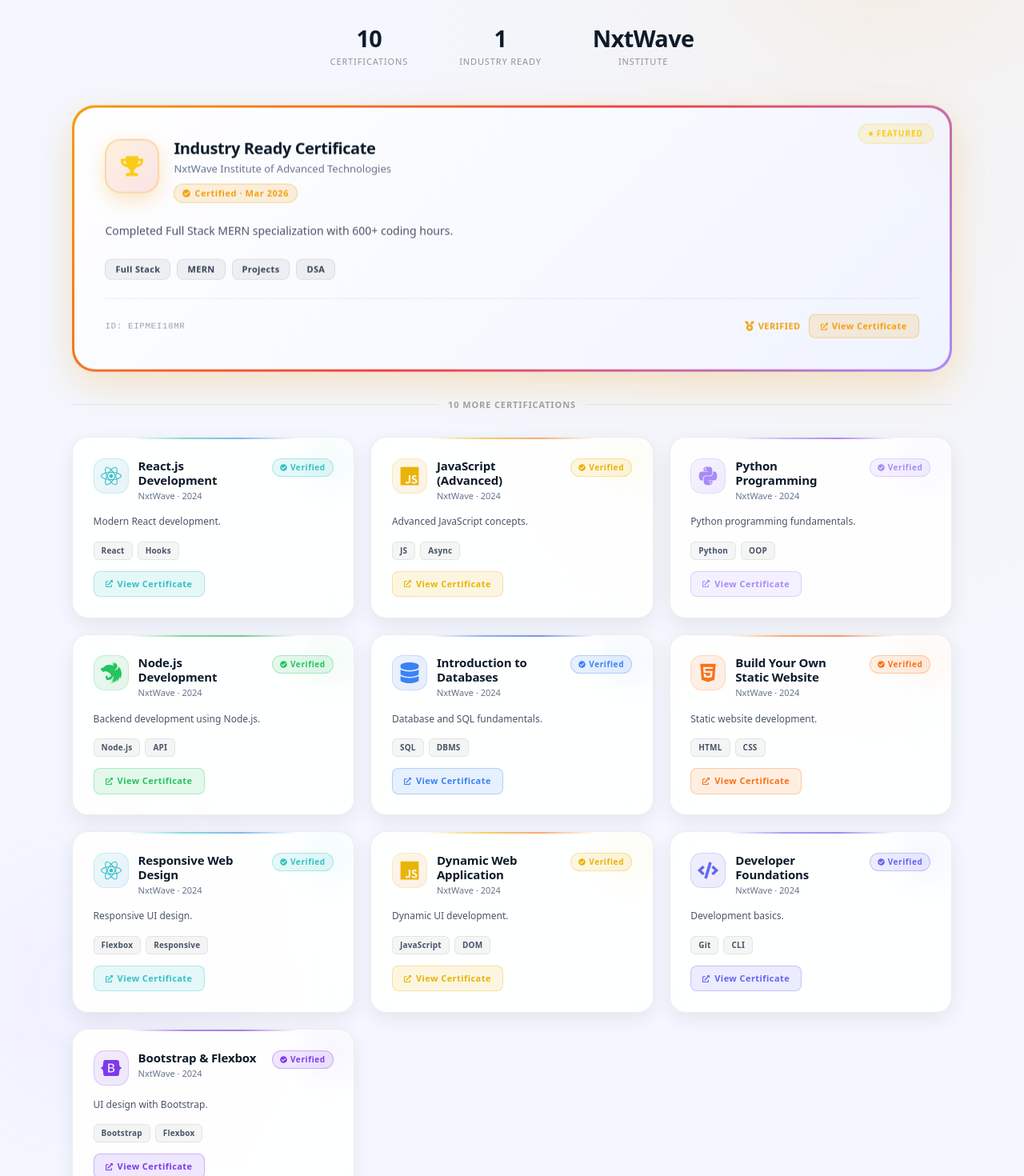
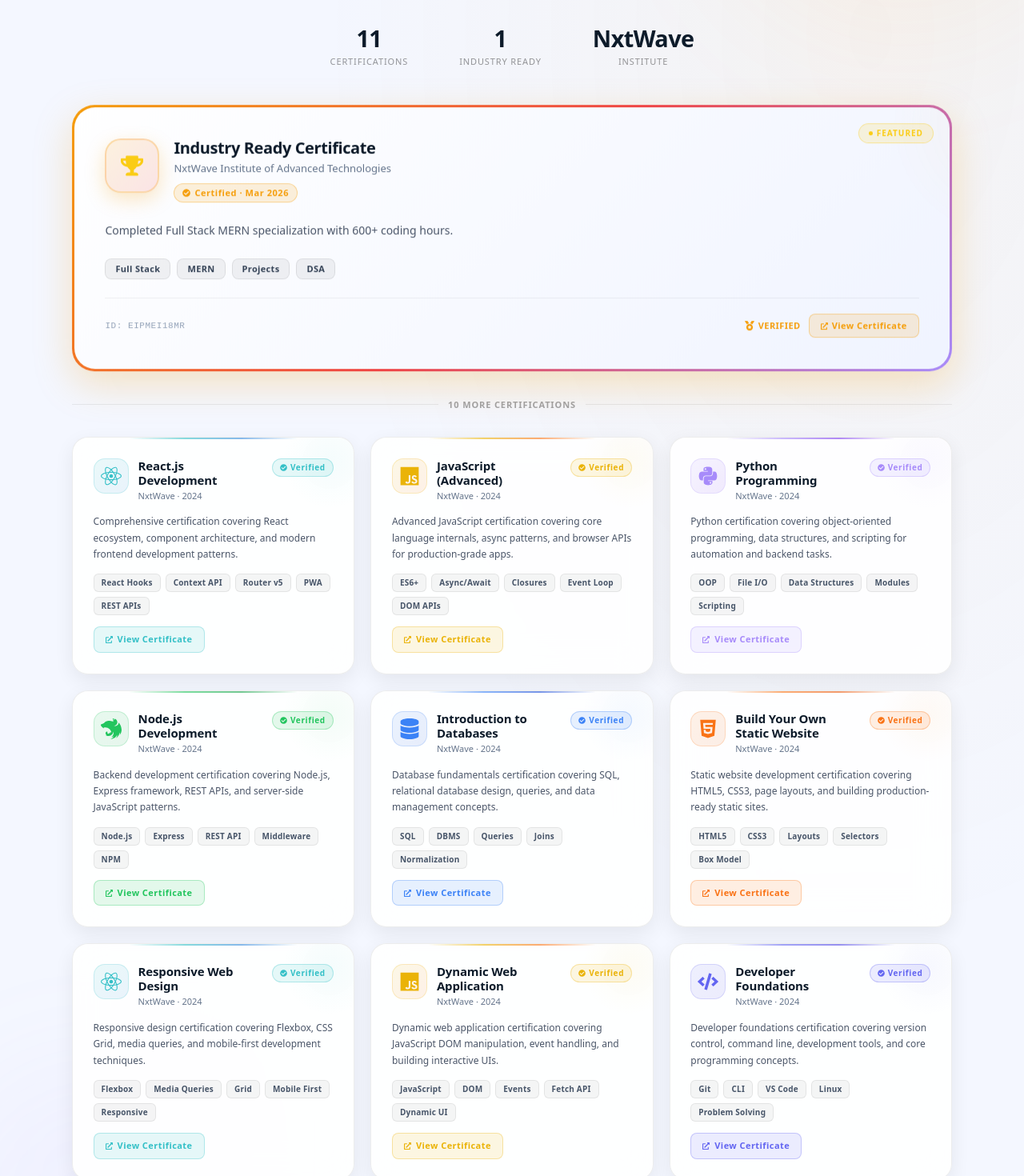
Before and after one commit to SoloDarkNet/Portfolio, a React (Vite) app: page /certifications in a window 1280 px wide. Shown: the part 340-1810 px from the top of the page at 80% size. Built offline with nearby package versions, Linux system fonts and the light colour scheme.

Commit message:
path changes added

```diff
--- a/src/Components/Certifications/certification.jsx
+++ b/src/Components/Certifications/certification.jsx
@@ -1,5 +1,5 @@
 import { useContext, useState } from "react";
-import { motion, AnimatePresence } from "framer-motion";
+import { motion } from "framer-motion";
 import { AppContext } from "../../Context/context";
 import {
   FaReact,
@@ -34,14 +34,14 @@
     skills: ["Full Stack", "MERN", "Projects", "DSA"],
     desc: "Completed Full Stack MERN specialization with 600+ coding hours.",
     credentialId: "EIPMEI18MR",
-    pdfPath: "../../../public/assets/IRC.pdf",
+    pdfPath: "/assets/IRC.pdf",
     featured: true,
   },
-
   {
     id: 2,
     title: "React.js Development",
     issuer: "NxtWave",
+    issuerFull: "NxtWave Institute of Advanced Technologies",
     date: "2024",
     type: "frontend",
     icon: <FaReact style={{ fontSize: 26, color: "#34c0c7" }} />,
@@ -51,15 +51,17 @@
     badgeColor: "rgba(52,192,199,0.12)",
     badgeBorder: "rgba(52,192,199,0.3)",
     badgeText: "#34c0c7",
-    skills: ["React", "Hooks"],
-    desc: "Modern React development.",
+    skills: ["React Hooks", "Context API", "Router v5", "PWA", "REST APIs"],
+    desc: "Comprehensive certification covering React ecosystem, component architecture, and modern frontend development patterns.",
     credentialId: "RCT-2024-SOL",
-    pdfPath: "../../../public/assets/React.pdf",
+    pdfPath: "/assets/React.pdf",
+    featured: false,
   },
   {
     id: 3,
     title: "JavaScript (Advanced)",
     issuer: "NxtWave",
+    issuerFull: "NxtWave Institute of Advanced Technologies",
     date: "2024",
     type: "language",
     icon: <FaJs style={{ fontSize: 26, color: "#eab308" }} />,
@@ -69,16 +71,17 @@
     badgeColor: "rgba(234,179,8,0.12)",
     badgeBorder: "rgba(234,179,8,0.3)",
     badgeText: "#eab308",
-    skills: ["JS", "Async"],
-    desc: "Advanced JavaScript concepts.",
+    skills: ["ES6+", "Async/Await", "Closures", "Event Loop", "DOM APIs"],
+    desc: "Advanced JavaScript certification covering core language internals, async patterns, and browser APIs for production-grade apps.",
     credentialId: "JS-2024-SOL",
-    pdfPath: "../../../public/assets/JS ES6.pdf",
+    pdfPath: "/assets/JS ES6.pdf",
+    featured: false,
   },
-
   {
     id: 4,
     title: "Python Programming",
     issuer: "NxtWave",
+    issuerFull: "NxtWave Institute of Advanced Technologies",
     date: "2024",
     type: "language",
     icon: <FaPython style={{ fontSize: 26, color: "#a78bfa" }} />,
@@ -88,16 +91,17 @@
     badgeColor: "rgba(167,139,250,0.12)",
     badgeBorder: "rgba(167,139,250,0.3)",
     badgeText: "#a78bfa",
-    skills: ["Python", "OOP"],
-    desc: "Python programming fundamentals.",
+    skills: ["OOP", "File I/O", "Data Structures", "Modules", "Scripting"],
+    desc: "Python certification covering object-oriented programming, data structures, and scripting for automation and backend tasks.",
     credentialId: "PY-2024-SOL",
-    pdfPath: "../../../public/assets/python.pdf",
+    pdfPath: "/assets/python.pdf",
+    featured: false,
   },
-
   {
     id: 5,
     title: "Node.js Development",
     issuer: "NxtWave",
+    issuerFull: "NxtWave Institute of Advanced Technologies",
     date: "2024",
     type: "backend",
     icon: <SiNestjs style={{ fontSize: 26, color: "#22c55e" }} />,
@@ -107,16 +111,17 @@
     badgeColor: "rgba(34,197,94,0.12)",
     badgeBorder: "rgba(34,197,94,0.3)",
     badgeText: "#22c55e",
-    skills: ["Node.js", "API"],
-    desc: "Backend development using Node.js.",
+    skills: ["Node.js", "Express", "REST API", "Middleware", "NPM"],
+    desc: "Backend development certification covering Node.js, Express framework, REST APIs, and server-side JavaScript patterns.",
     credentialId: "NODE-2024-SOL",
-    pdfPath: "../../../public/assets/node.pdf",
+    pdfPath: "/assets/node.pdf",
+    featured: false,
   },
-
   {
     id: 6,
     title: "Introduction to Databases",
     issuer: "NxtWave",
+    issuerFull: "NxtWave Institute of Advanced Technologies",
     date: "2024",
     type: "database",
     icon: <FaDatabase style={{ fontSize: 26, color: "#3b82f6" }} />,
@@ -126,16 +131,17 @@
     badgeColor: "rgba(59,130,246,0.12)",
     badgeBorder: "rgba(59,130,246,0.3)",
     badgeText: "#3b82f6",
-    skills: ["SQL", "DBMS"],
-    desc: "Database and SQL fundamentals.",
+    skills: ["SQL", "DBMS", "Queries", "Joins", "Normalization"],
+    desc: "Database fundamentals certification covering SQL, relational database design, queries, and data management concepts.",
     credentialId: "SQL-2024-SOL",
-    pdfPath: "../../../public/assets/sql.pdf",
+    pdfPath: "/assets/sql.pdf",
+    featured: false,
   },
-
   {
     id: 7,
     title: "Build Your Own Static Website",
     issuer: "NxtWave",
+    issuerFull: "NxtWave Institute of Advanced Technologies",
     date: "2024",
     type: "frontend",
     icon: <FaHtml5 style={{ fontSize: 26, color: "#f97316" }} />,
@@ -145,16 +151,17 @@
     badgeColor: "rgba(249,115,22,0.12)",
     badgeBorder: "rgba(249,115,22,0.3)",
     badgeText: "#f97316",
-    skills: ["HTML", "CSS"],
-    desc: "Static website development.",
+    skills: ["HTML5", "CSS3", "Layouts", "Selectors", "Box Model"],
+    desc: "Static website development certification covering HTML5, CSS3, page layouts, and building production-ready static sites.",
     credentialId: "STATIC-2024-SOL",
-    pdfPath: "../../../public/assets/static-web.pdf",
+    pdfPath: "/assets/static-web.pdf",
+    featured: false,
   },
-
   {
     id: 8,
     title: "Responsive Web Design",
     issuer: "NxtWave",
+    issuerFull: "NxtWave Institute of Advanced Technologies",
     date: "2024",
     type: "frontend",
     icon: <FaReact style={{ fontSize: 26, color: "#34c0c7" }} />,
@@ -164,16 +171,17 @@
     badgeColor: "rgba(52,192,199,0.12)",
     badgeBorder: "rgba(52,192,199,0.3)",
     badgeText: "#34c0c7",
-    skills: ["Flexbox", "Responsive"],
-    desc: "Responsive UI design.",
+    skills: ["Flexbox", "Media Queries", "Grid", "Mobile First", "Responsive"],
+    desc: "Responsive design certification covering Flexbox, CSS Grid, media queries, and mobile-first development techniques.",
     credentialId: "RESP-2024-SOL",
-    pdfPath: "../../../public/assets/Responsive.pdf",
+    pdfPath: "/assets/Responsive.pdf",
+    featured: false,
   },
-
   {
     id: 9,
     title: "Dynamic Web Application",
     issuer: "NxtWave",
+    issuerFull: "NxtWave Institute of Advanced Technologies",
     date: "2024",
     type: "frontend",
     icon: <FaJs style={{ fontSize: 26, color: "#eab308" }} />,
@@ -183,16 +191,17 @@
     badgeColor: "rgba(234,179,8,0.12)",
     badgeBorder: "rgba(234,179,8,0.3)",
     badgeText: "#eab308",
-    skills: ["JavaScript", "DOM"],
-    desc: "Dynamic UI development.",
+    skills: ["JavaScript", "DOM", "Events", "Fetch API", "Dynamic UI"],
+    desc: "Dynamic web application certification covering JavaScript DOM manipulation, event handling, and building interactive UIs.",
     credentialId: "DYNAMIC-2024-SOL",
-    pdfPath: "../../../public/assets/dynamic-web.pdf",
+    pdfPath: "/assets/Dynamic-web.pdf",
+    featured: false,
   },
-
   {
     id: 10,
     title: "Developer Foundations",
     issuer: "NxtWave",
+    issuerFull: "NxtWave Institute of Advanced Technologies",
     date: "2024",
     type: "foundation",
     icon: <FaCode style={{ fontSize: 26, color: "#6366f1" }} />,
@@ -202,16 +211,17 @@
     badgeColor: "rgba(99,102,241,0.12)",
     badgeBorder: "rgba(99,102,241,0.3)",
     badgeText: "#6366f1",
-    skills: ["Git", "CLI"],
-    desc: "Development basics.",
+    skills: ["Git", "CLI", "VS Code", "Linux", "Problem Solving"],
+    desc: "Developer foundations certification covering version control, command line, development tools, and core programming concepts.",
     credentialId: "FOUND-2024-SOL",
-    pdfPath: "../../../public/assets/Developer-Foundation.pdf",
+    pdfPath: "/assets/Developer-Foundation.pdf",
+    featured: false,
   },
-
   {
     id: 11,
     title: "Bootstrap & Flexbox",
     issuer: "NxtWave",
+    issuerFull: "NxtWave Institute of Advanced Technologies",
     date: "2024",
     type: "frontend",
     icon: <FaBootstrap style={{ fontSize: 26, color: "#7c3aed" }} />,
@@ -221,10 +231,11 @@
     badgeColor: "rgba(124,58,237,0.12)",
     badgeBorder: "rgba(124,58,237,0.3)",
     badgeText: "#7c3aed",
-    skills: ["Bootstrap", "Flexbox"],
-    desc: "UI design with Bootstrap.",
+    skills: ["Bootstrap", "Flexbox", "Grid", "Components", "Utilities"],
+    desc: "UI design certification covering Bootstrap framework, Flexbox layouts, responsive grid systems, and component-driven design.",
     credentialId: "BOOT-2024-SOL",
-    pdfPath: "../../../public/assets/Boot-flex.pdf",
+    pdfPath: "/assets/Boot-flex.pdf",
+    featured: false,
   },
 ];
 
@@ -240,10 +251,6 @@
   @keyframes certPulse {
     0%, 100% { opacity: 1; transform: scale(1); }
     50%       { opacity: 0.5; transform: scale(0.8); }
-  }
-  @keyframes certOrbit {
-    from { transform: rotate(0deg); }
-    to   { transform: rotate(360deg); }
   }
   @keyframes certGlow {
     0%, 100% { opacity: 0.4; }
@@ -274,7 +281,6 @@
         animation: "certFloat 5s ease-in-out infinite",
       }}
     >
-      {/* Inner card */}
       <div
         style={{
           borderRadius: "26px",
@@ -286,7 +292,6 @@
           overflow: "hidden",
         }}
       >
-        {/* Shimmer sweep */}
         {hovered && (
           <div
             style={{
@@ -303,8 +308,6 @@
             }}
           />
         )}
-
-        {/* Background glow blob */}
         <div
           style={{
             position: "absolute",
@@ -363,7 +366,6 @@
             zIndex: 1,
           }}
         >
-          {/* Icon circle */}
           <div
             style={{
               width: "clamp(56px, 10vw, 68px)",
@@ -380,7 +382,6 @@
           >
             {cert.icon}
           </div>
-
           <div style={{ flex: 1, minWidth: 0 }}>
             <h3
               style={{
@@ -424,7 +425,6 @@
           </div>
         </div>
 
-        {/* Description */}
         <p
           style={{
             fontSize: "clamp(12px, 2vw, 14px)",
@@ -438,7 +438,6 @@
           {cert.desc}
         </p>
 
-        {/* Skills */}
         <div
           style={{
             display: "flex",
@@ -471,7 +470,7 @@
           ))}
         </div>
 
-        {/* Bottom credential row */}
+        {/* Bottom row */}
         <div
           style={{
             display: "flex",
@@ -496,7 +495,6 @@
           >
             ID: {cert.credentialId}
           </span>
-
           <div style={{ display: "flex", alignItems: "center", gap: "10px" }}>
             <div
               style={{
@@ -513,8 +511,6 @@
               <FaMedal style={{ fontSize: 12 }} />
               Verified
             </div>
-
-            {/* View Certificate Button */}
             <a
               href={cert.pdfPath}
               target="_blank"
@@ -563,7 +559,7 @@
       initial={{ opacity: 0, y: 40 }}
       animate={{ opacity: 1, y: 0 }}
       transition={{
-        delay: 0.3 + index * 0.12,
+        delay: 0.3 + index * 0.08,
         duration: 0.55,
         ease: "easeOut",
       }}
@@ -595,7 +591,6 @@
         gap: "14px",
       }}
     >
-      {/* Shimmer on hover */}
       {hovered && (
         <div
           style={{
@@ -612,8 +607,6 @@
           }}
         />
       )}
-
-      {/* Accent top bar */}
       <div
         style={{
           position: "absolute",
@@ -627,8 +620,6 @@
           transition: "opacity 0.3s ease",
         }}
       />
-
-      {/* Glow blob */}
       <div
         style={{
           position: "absolute",
@@ -644,7 +635,7 @@
         }}
       />
 
-      {/* Header row */}
+      {/* Header */}
       <div
         style={{
           display: "flex",
@@ -713,7 +704,6 @@
         </div>
       </div>
 
-      {/* Desc */}
       <p
         style={{
           fontSize: "clamp(11px, 2vw, 12px)",
@@ -727,7 +717,6 @@
         {cert.desc}
       </p>
 
-      {/* Skills */}
       <div
         style={{
           display: "flex",
@@ -760,7 +749,6 @@
         ))}
       </div>
 
-      {/* View Certificate Button */}
       <a
         href={cert.pdfPath}
         target="_blank"
@@ -800,7 +788,6 @@
 
 const Certifications = () => {
   const { darkMode } = useContext(AppContext);
-
   const featured = certs.filter((c) => c.featured);
   const others = certs.filter((c) => !c.featured);
 
@@ -818,7 +805,6 @@
     >
       <style>{shimmerKeyframes}</style>
 
-      {/* Orb decorations */}
       <div
         style={{
           position: "absolute",
@@ -858,7 +844,7 @@
           zIndex: 1,
         }}
       >
-        {/* ── Section Header ── */}
+        {/* Header */}
         <motion.div
           style={{
             textAlign: "center",
@@ -887,7 +873,6 @@
           >
             Achievements
           </div>
-
           <h2
             style={{
               fontSize: "clamp(1.8rem, 5.5vw, 3rem)",
@@ -910,7 +895,6 @@
               Awards
             </span>
           </h2>
-
           <p
             style={{
               fontSize: "clamp(13px, 2.5vw, 15px)",
@@ -923,7 +907,6 @@
             Verified credentials from structured learning — full-stack
             development, core languages & industry readiness.
           </p>
-
           <div
             style={{
               width: "48px",
@@ -935,7 +918,7 @@
           />
         </motion.div>
 
-        {/* ── Stats strip ── */}
+        {/* Stats */}
         <motion.div
           initial={{ opacity: 0, y: 16 }}
           animate={{ opacity: 1, y: 0 }}
@@ -949,7 +932,7 @@
           }}
         >
           {[
-            { num: certs.length - 1, label: "Certifications" },
+            { num: "11", label: "Certifications" },
             { num: "1", label: "Industry Ready" },
             { num: "NxtWave", label: "Institute" },
           ].map((stat) => (
@@ -979,7 +962,7 @@
           ))}
         </motion.div>
 
-        {/* ── Featured cert ── */}
+        {/* Featured */}
         <motion.div
           initial={{ opacity: 0, y: 30 }}
           animate={{ opacity: 1, y: 0 }}
@@ -991,7 +974,7 @@
           ))}
         </motion.div>
 
-        {/* ── Divider ── */}
+        {/* Divider */}
         <motion.div
           initial={{ opacity: 0 }}
           animate={{ opacity: 1 }}
@@ -1034,7 +1017,7 @@
           />
         </motion.div>
 
-        {/* ── Mini cards grid ── */}
+        {/* Grid */}
         <div
           style={{
             display: "grid",
```
